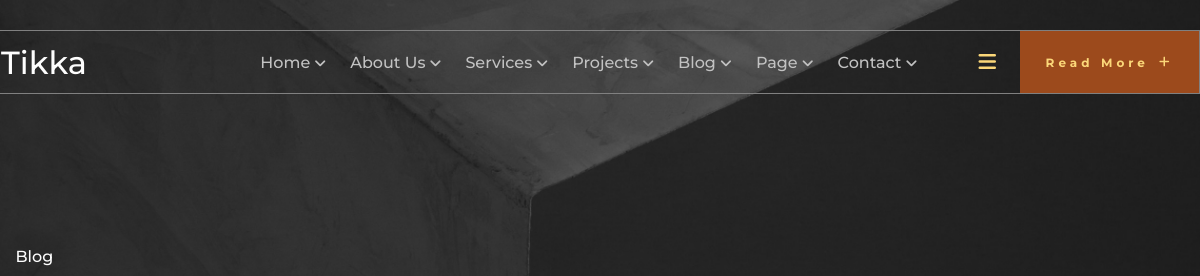
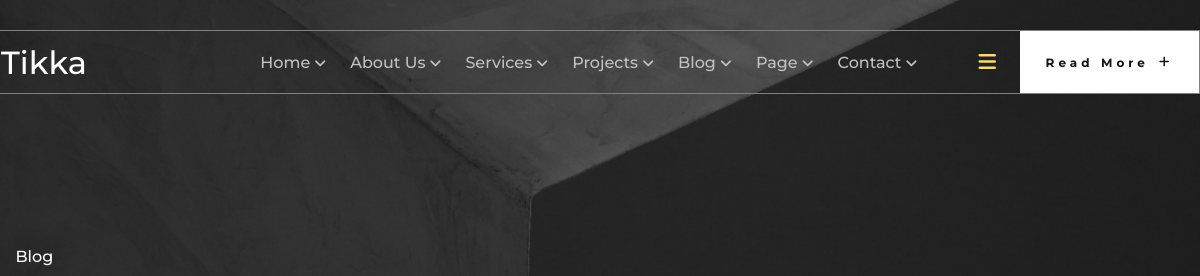
Before and after one commit to dhavalgeek/css, a plain HTML site: page projects/other/tikka/index.html in a window 1280 px wide. In both pictures the pointer is over the link 1189 px from the left and 62 px from the top of the page. Shown: the top 276 px of the page, 80-1280 px from the left. Drawn offline with Linux system fonts and the light colour scheme.

Commit message:
tikka scratch project

```diff
--- a/projects/other/tikka/style.css
+++ b/projects/other/tikka/style.css
@@ -161,8 +161,8 @@ nav.nav {
 }
 
 .read-more-button:hover {
-	background-color: var(--footer-primary);
-	color: var(--primary-color);
+	background-color: var(--primary-text);
+	color: var(--bg-color);
 }
 
 /* Banner Section */
```
